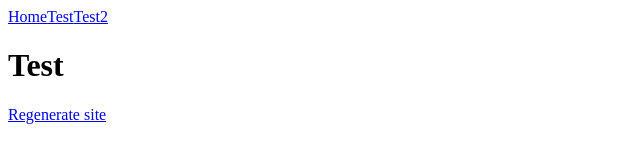
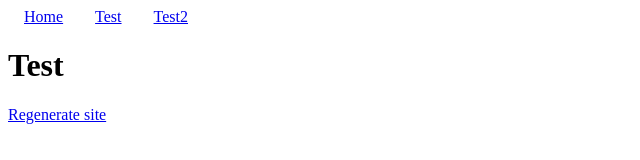
Before and after one commit to Guelguin/next-render, a Next.js app: page / in a window 1280 px wide. Shown: the top 160 px of the page, without its empty margins (0-640 px from the left). Built offline with nearby package versions, Linux system fonts and the light colour scheme.

Commit message:
Added css module support with scss syntax

```diff
--- /dev/null
+++ b/next.config.js
@@ -0,0 +1,5 @@
+module.exports = {
+    experimental: {
+        scss: true
+    }
+};
--- a/package.json
+++ b/package.json
@@ -18,6 +18,7 @@
     "devDependencies": {
         "@types/node": "^13.7.6",
         "@types/react": "^16.9.23",
+        "node-sass": "^4.13.1",
         "typescript": "^3.8.2"
     }
 }
--- /dev/null
+++ b/src/components/Menu.module.scss
@@ -0,0 +1,5 @@
+.nav {
+    a {
+        padding: 1rem;
+    }
+}
--- a/src/components/Menu.tsx
+++ b/src/components/Menu.tsx
@@ -1,9 +1,10 @@
 import React from "react";
 import Link from "next/link";
+import styles from "./Menu.module.scss";
 
 function Menu() {
     return (
-        <nav>
+        <nav className={styles.nav}>
             <Link href="/">
                 <a>Home</a>
             </Link>
```
Also changed, not shown: 1 other file (tests, documents, lock files or other folders).
